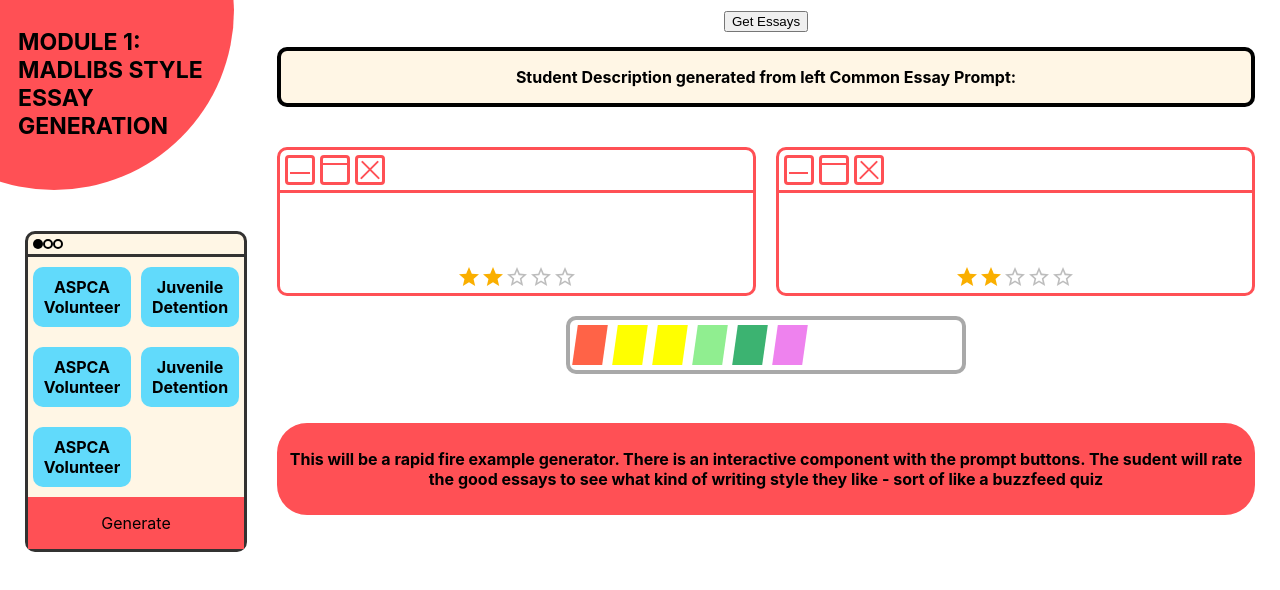
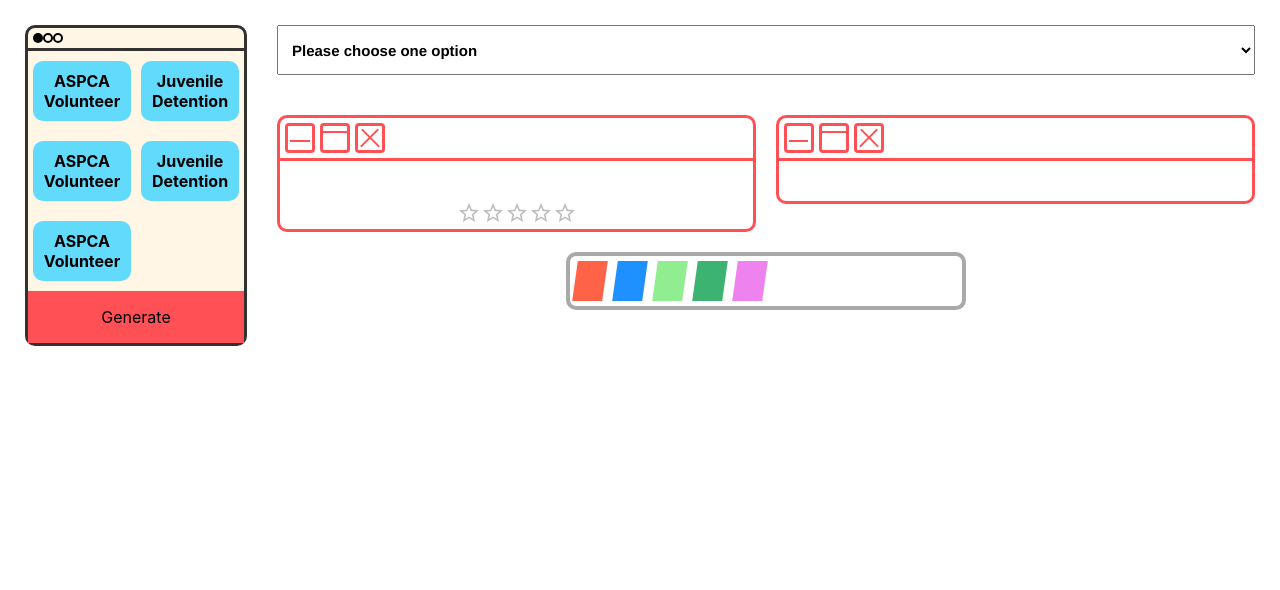
Before and after one commit to TalentBoss/openai-frontend, a React (Create React App) app: page / in a window 1280 px wide. Shown: the top 590 px of the page. Built offline with nearby package versions, Linux system fonts and the light colour scheme.

Commit message:
add chat frontend
added chat frontend and handle essay delayed effect

```diff
--- a/src/App.js
+++ b/src/App.js
@@ -1,11 +1,17 @@
 import './App.css';
-import {Essay} from "./components/essay";
-
+import Essay from "./components/essay";
+import EssayChat from "./components/essay-chat";
+import {BrowserRouter as Router, Route, Routes} from 'react-router-dom'
 
 function App() {
   return (
     <div className="App">
-      <Essay />
+      <Router>
+        <Routes>
+          <Route path="/" element={<Essay />}/>
+          <Route path="/chat" element={<EssayChat />} />
+        </Routes>
+      </Router>
     </div>
   );
 }
--- /dev/null
+++ b/src/components/dropdown.js
@@ -0,0 +1,19 @@
+import '../css/dropdown.css'
+const DropDown = (props) => {
+
+  return (
+    <div className="custom-select">
+      <select onChange={props.handleSelect}>
+          <option value="empty">Please choose one option</option>
+          {props.options.map((option, index) => {
+              return <option key={index} >
+                  {option}
+              </option>
+          })}
+      </select>
+    </div>
+
+  )
+}
+
+export default DropDown
--- /dev/null
+++ b/src/components/essay-chat.js
@@ -0,0 +1,14 @@
+import React from "react";
+
+const EssayChat = () => {
+  return (
+    <div>
+      <h2>This is the chat room</h2>
+    </div>
+  )
+}
+
+
+
+
+export default EssayChat;
--- /dev/null
+++ b/src/components/essay-content.js
@@ -0,0 +1,40 @@
+import React, { useState, useEffect } from 'react';
+
+const EssayContent = ({ text, delay, handle }) => {
+  const [currentText, setCurrentText] = useState('');
+  const [currentIndex, setCurrentIndex] = useState(0);
+
+  const [status, setStatus] = useState(false)
+
+
+
+  useEffect(() => {
+    if (currentIndex < text.length) {
+      const timeout = setTimeout(() => {
+        setCurrentText(prevText => prevText + text[currentIndex]);
+        setCurrentIndex(prevIndex => prevIndex + 1);
+      }, delay);
+
+      return () => {
+        setStatus(true)
+        clearTimeout(timeout)
+      };
+    }
+  }, [currentIndex, delay, text]);
+
+  const selectText = () => {
+    console.log("selectText", status);
+    if (status) {
+      console.log('true');
+      handle(currentIndex)
+      setStatus(false)
+    } else {
+      console.log('false');
+      setStatus(true)
+    }
+  }
+
+  return <span onClick={selectText} >{currentText}</span>;
+};
+
+export default EssayContent;
--- a/src/components/essay.js
+++ b/src/components/essay.js
@@ -6,44 +6,57 @@
 
 import strongAttributes from "../utils/strong-attributes";
 import weakAttributes from "../utils/weak-attributes";
-import {random_item} from "../utils/random";
+import { random_item } from "../utils/random";
 import identity from "../utils/identity";
 import commonPrompts from "../utils/common-prompts";
 import wildcards from "../utils/wildcards";
+import Dropdown from "./dropdown";
+import EssayContent from "./essay-content";
 
-export const Essay = () => {
+const Essay = () => {
   const [ essayData, setEssayData ] = useState('');
   const [ commonPrompt, setCommonPrompt ] = useState('');
 
-  function getData() {
+  function getData(selectedPrompt) {
+    setEssayData('');
+    console.log(selectedPrompt)
+    setCommonPrompt(selectedPrompt)
     const request = {
       strong_attribute: random_item(strongAttributes),
       weak_attribute: random_item(weakAttributes),
       identity: random_item(identity),
       wildcard: random_item(wildcards),
-      common_prompt: random_item(commonPrompts)
+      common_prompt: selectedPrompt
     }
-
-    setCommonPrompt(request.common_prompt);
 
     axios.post("/openai/get-response", request)
       .then((response) => {
         const gptResponse =response.data;
-        setEssayData(gptResponse.data.content)
+        setEssayData(gptResponse.data) //should changed as content
       }).catch((error) => {
       if (error.response) {
         console.log(error.response)
       }
     })
   }
+
+  const dropdownProps = {
+    options: commonPrompts,
+    handleSelect: event => {
+      if (event.target.value !== 'empty') {
+        getData(event.target.value)
+      }
+    }
+  }
+
+  const essayContentHandle = currentIndex => {
+    console.log("typeWriterHandle", currentIndex);
+
+  }
+
+
   return (
     <div className="row">
-      <div className="container">
-        <div className="circle">
-          <p>MODULE 1: MADLIBS STYLE ESSAY GENERATION</p>
-        </div>
-      </div>
-      <button onClick={ getData }>Get Essays</button>
       <div className="essay-left">
         <div className="row left-topics">
           <div className="row dot-series">
@@ -79,10 +92,8 @@
 
       <div className="essay-right">
         <div className="row">
-          <div className="top-header">
-            <p>Student Description generated from left Common Essay Prompt: { commonPrompt.toUpperCase() }
-            </p>
-          </div>
+          <Dropdown {...dropdownProps}/>
+
           <div className="row main-content">
             <div className="strong-essay essay-dialog">
               <div className="row three-icons-bar">
@@ -100,9 +111,9 @@
 
               </div>
               <div className="essay-content">
-                <p>{essayData.split('Weak Essay:')[0]}</p>
+                <EssayContent text={essayData.split('Weak Essay:')[0]} delay={10} handle={value => essayContentHandle(value)}/>
               </div>
-              <StarRating />
+              <StarRating essay={essayData}/>
             </div>
             <div className="weak-essay essay-dialog">
               <div className="row three-icons-bar">
@@ -120,25 +131,19 @@
 
               </div>
               <div className="essay-content">
-                <p> { essayData.split('Weak Essay:')[1] ? "Weak Essay:" + essayData.split('Weak Essay:')[1] : ""}</p>
+                <EssayContent text={ essayData.split('Weak Essay:')[1] ? "Weak Essay:" + essayData.split('Weak Essay:')[1] : ""} delay={10} handle={value => essayContentHandle(value)} />
               </div>
-              <StarRating />
+
             </div>
           </div>
           <div className="row platte">
             <div className="flex-container">
-              <div className="platte-tomato"></div>
-              <div className="platte-orange"></div>
-              <div className="platte-orange"></div>
-              <div className="platte-lightgreen"></div>
-              <div className="platte-mediumseagreen"></div>
-              <div className="platte-violet"></div>
+              <div className="platte-item platte-tomato"></div>
+              <div className="platte-item platte-orange"></div>
+              <div className="platte-item platte-lightgreen"></div>
+              <div className="platte-item platte-mediumseagreen"></div>
+              <div className="platte-item platte-violet"></div>
             </div>
-          </div>
-          <div className="bottom-footer">
-            <p>
-              This will be a rapid fire example generator. There is an interactive component with the prompt buttons. The sudent will rate the good essays to see what kind of writing style they like - sort of like a buzzfeed quiz
-            </p>
           </div>
         </div>
 
@@ -147,3 +152,5 @@
     </div>
   )
 }
+
+export default Essay
--- a/src/components/stars.js
+++ b/src/components/stars.js
@@ -1,13 +1,14 @@
 import * as React from "react";
 import Box from "@mui/material/Box";
 import Rating from "@mui/material/Rating";
+import axios from "axios";
 
-export default function StarRating() {
-  const [value, setValue] = React.useState(2);
+export default function StarRating({ essay }) {
+  const [value, setValue] = React.useState(0);
   return (
     <Box
       sx={{
-        "& > legend": { mt: 2 },
+        "& > legend": { mt: 3 },
       }}
     >
       <Rating
@@ -15,6 +16,20 @@
         value={value}
         onChange={(event, newValue) => {
           setValue(newValue);
+          const request = {
+            rating: newValue,
+            content: essay
+          }
+          console.log(request)
+          axios.post("/rating/set-rating", request)
+            .then(response => {
+              window.location.href ='/chat';
+            })
+            .catch(err => {
+              if (err.response) {
+                console.log(err.response)
+              }
+            })
         }}
       />
     </Box>
--- /dev/null
+++ b/src/css/dropdown.css
@@ -0,0 +1,14 @@
+/*the container must be positioned relative:*/
+.custom-select {
+  position: relative;
+
+
+}
+.custom-select select {
+  height: 50px;
+  width: 100%;
+  font-family: "Franklin Gothic Medium";
+  font-size: 15px;
+  padding: 10px;
+  font-weight: bold;
+}
--- a/src/css/essay.css
+++ b/src/css/essay.css
@@ -15,7 +15,6 @@
   content: "";
   display: table;
   clear: both;
-  margin-top: 10%;
 }
 .essay-right {
   float: left;
@@ -117,10 +116,11 @@
 .essay-content {
   padding: 20px;
 }
-.essay-content > p {
+.essay-content > span {
   justify-content: flex-start;
   align-content: center;
-  font-family: "Courier New";
+  font-family: "Arial Black";
+  font-size: 18px;
 }
 
 .bottom-footer {
@@ -136,7 +136,6 @@
   height: auto;
   background-color: #fff6e5;
   padding: 0;
-  margin-top: 10vh;
   border: 3px solid #333231;
   border-radius: 10px;
 }
@@ -282,9 +281,6 @@
 }
 
 
-
-
-
 .platte-tomato {
   background-color: tomato;
 }
@@ -292,7 +288,7 @@
   background-color: orange;
 }
 .platte-orange {
-  background-color: yellow;
+  background-color: dodgerblue;
 }
 .platte-lightgreen {
   background-color: lightgreen;
@@ -304,7 +300,12 @@
   background-color: violet;
 }
 .platte-lightblue {
-  background-color: lightskyblue;
+  background-color: lightseagreen;
+}
+
+.platte-item:hover {
+  opacity: 70%;
+  cursor: pointer;
 }
 
 
```
Also changed, not shown: package.json (+7 -0 lines), src/components/test-dropdown.js (added, +22 -0 lines), src/components/test-dropdown2.js (added, +114 -0 lines), src/store.js (added), 1 other file (tests, documents, lock files or other folders).
